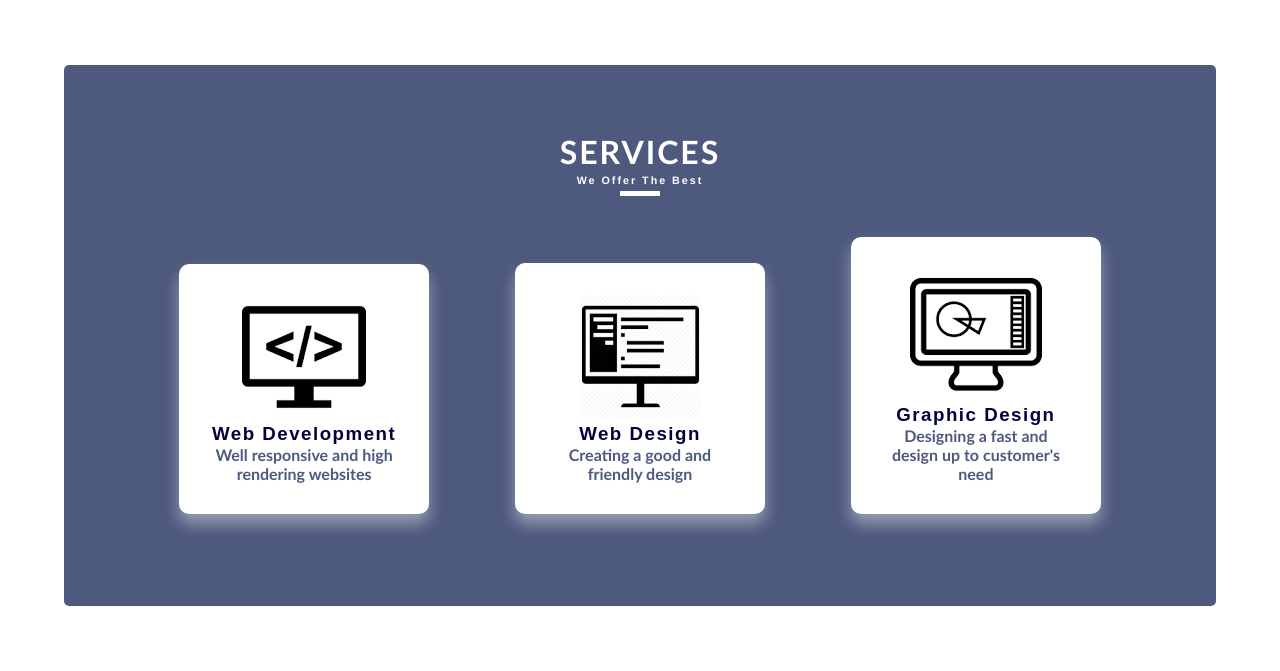
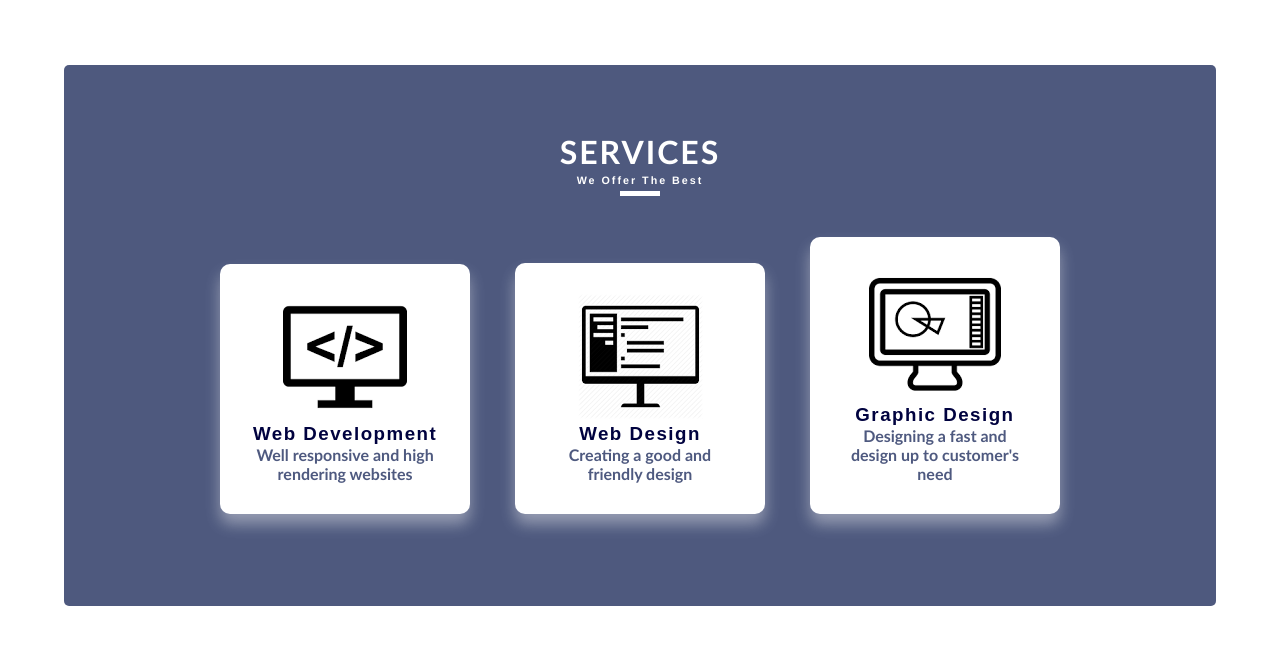
Before and after one commit to TunarshBee/my-portfolio-, a PHP site: page / in a window 1280 px wide. Shown: the part 2137-2808 px from the top of the page. Run offline with PHP 8.4, Linux system fonts and the light colour scheme.

Commit message:
offer edition

```diff
--- a/myPortfolio.css
+++ b/myPortfolio.css
@@ -319,7 +319,7 @@ nav.scrolled{
 
 #offer1{
     display: inline-block;
-    margin: 4% 4%;
+    margin: 4% 2%;
     color: rgba(3, 19, 72, .7);
     box-shadow: 0px 10px 15px rgba(255, 255, 255, 0.4);
     background-color: #fff;
```
